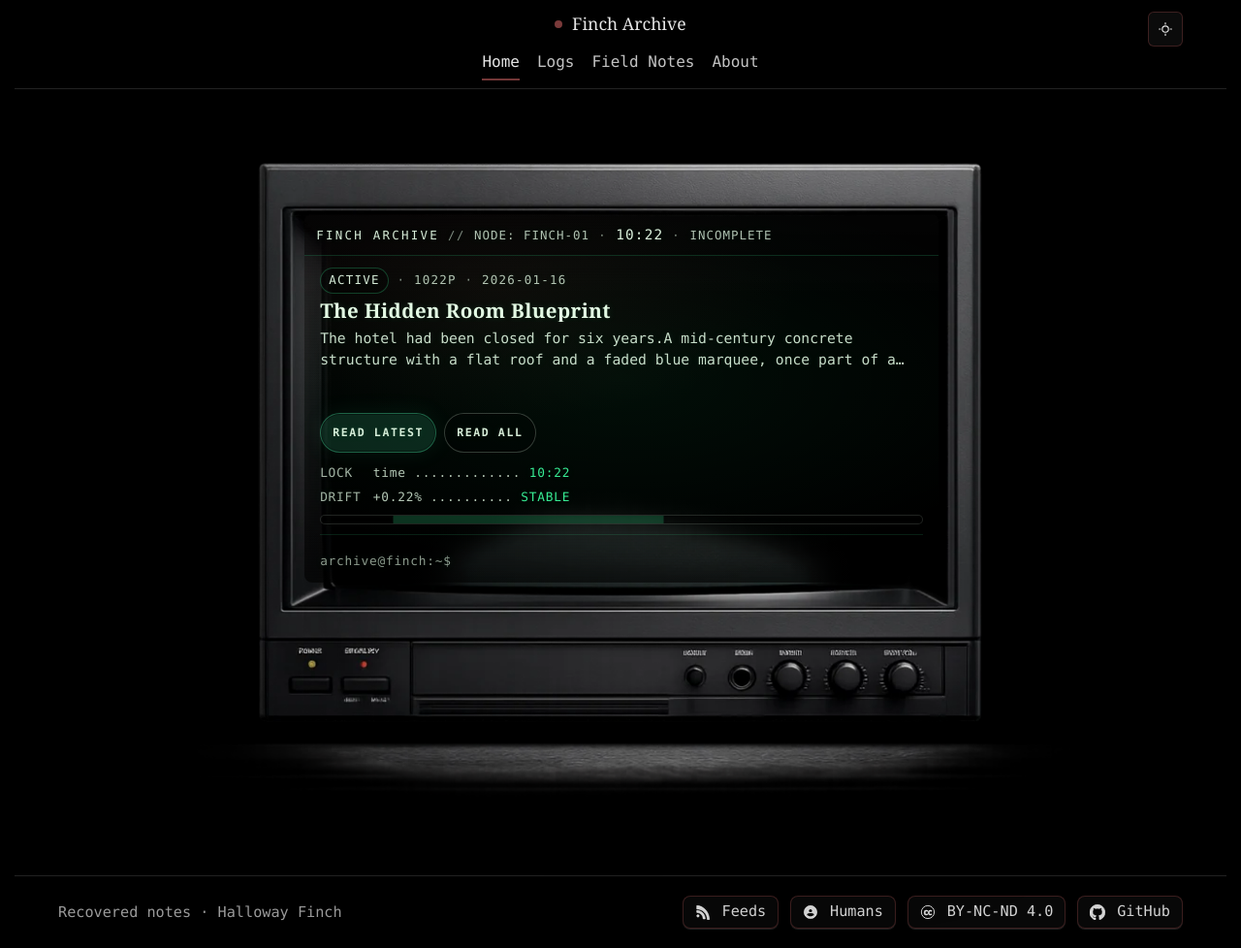
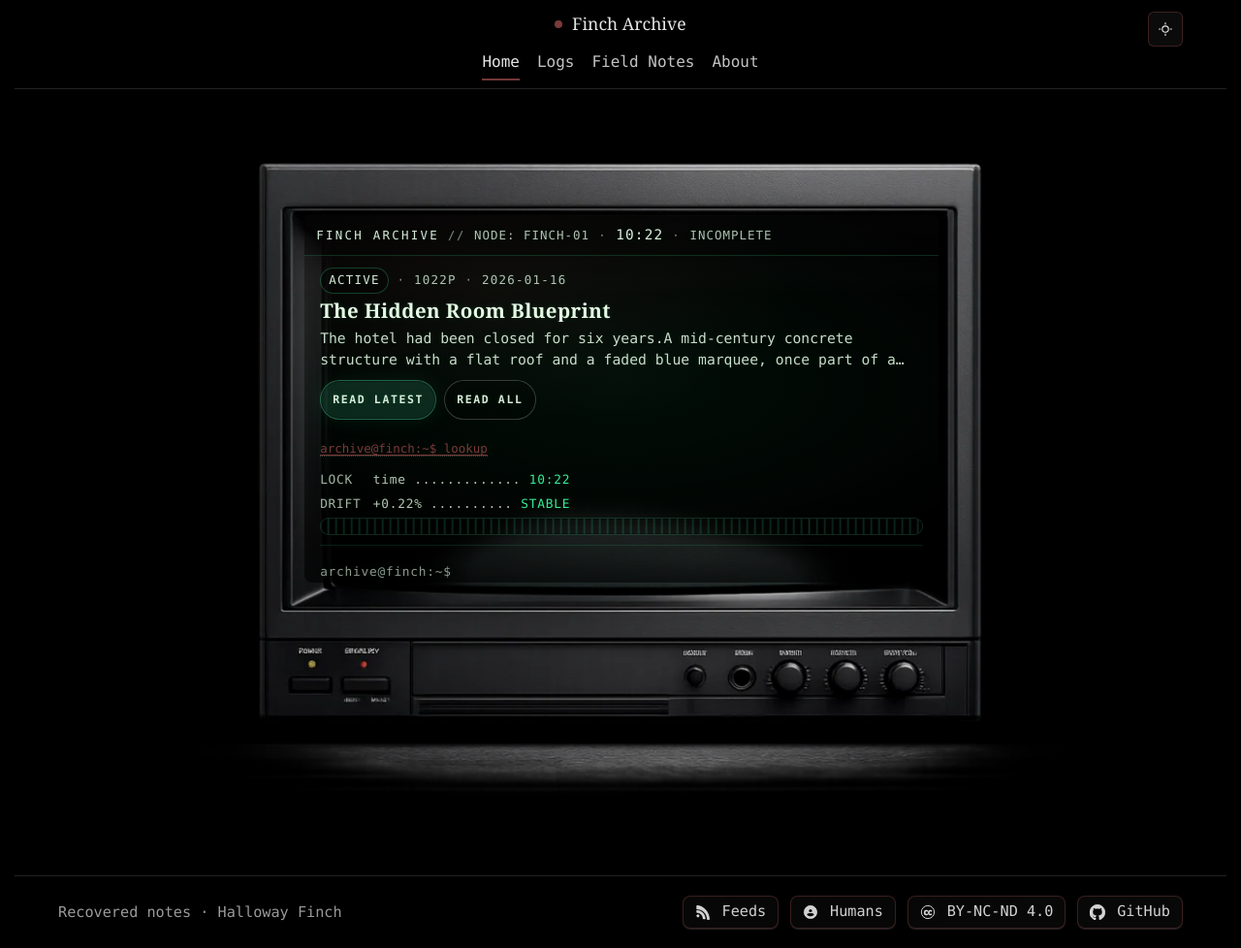
Before and after one commit to HallowayFinch/fincharchive.com, a Jekyll site: the page built from index.html, in a window 1280 px wide and 978 px high. Shown: the whole window at 97% size. Built offline with Jekyll 4.4.1, drawn with Linux system fonts in a browser that asks for light colours.

Commit message:
Refactor HTML comments and structure for clarity

```diff
--- a/index.html
+++ b/index.html
@@ -61,21 +61,34 @@ description: "Recovered notes from incomplete transmissions: the latest logs fro
               </p>
             </section>
 
-            <!-- Two actions only (always visible) -->
+            <!-- Two primary actions (always visible) -->
             <nav class="finch-homeui__actions" aria-label="Primary actions">
               <a class="finch-screen__btn" href="{{ feat.url | relative_url }}">READ LATEST</a>
               <a class="finch-screen__btn finch-screen__btn--ghost" href="{{ '/logs/' | relative_url }}">READ ALL</a>
             </nav>
 
+            <!-- Command/link affordance: Transmission Lookup -->
+            <p class="finch-homeui__cmd">
+              <a href="{{ '/t/' | relative_url }}" class="finch-cmdlink">archive@finch:~$ lookup</a>
+              <span class="finch-screen__cursor" aria-hidden="true">▍</span>
+            </p>
+
           {%- else -%}
             <section class="finch-active" aria-label="Archive status">
-              <h1 class="finch-active__title"><a href="{{ '/logs/' | relative_url }}">No transmissions available</a></h1>
+              <h1 class="finch-active__title">
+                <a href="{{ '/logs/' | relative_url }}">No transmissions available</a>
+              </h1>
               <p class="finch-active__excerpt">The archive index is available.</p>
             </section>
 
             <nav class="finch-homeui__actions" aria-label="Primary actions">
               <a class="finch-screen__btn" href="{{ '/logs/' | relative_url }}">READ ALL</a>
             </nav>
+
+            <p class="finch-homeui__cmd">
+              <a href="{{ '/t/' | relative_url }}" class="finch-cmdlink">archive@finch:~$ lookup</a>
+              <span class="finch-screen__cursor" aria-hidden="true">▍</span>
+            </p>
           {%- endif -%}
 
           <!-- Activity (secondary flavor) -->
@@ -83,11 +96,11 @@ description: "Recovered notes from incomplete transmissions: the latest logs fro
             <p class="finch-activity__line"><span class="finch-activity__k">LOCK</span> time ............. <span class="finch-activity__ok">10:22</span></p>
             <p class="finch-activity__line"><span class="finch-activity__k">DRIFT</span> +0.22% .......... <span class="finch-activity__ok">STABLE</span></p>
 
-            <div class="finch-wave" aria-hidden="true">
-              <span class="finch-wave__bar"></span>
-            </div>
+            <!-- Swap wave for equalizer bar graph -->
+            <div class="finch-graph finch-graph--eq" aria-hidden="true"></div>
           </section>
 
+          <!-- Optional: keep the prompt (you can remove if you want) -->
           <p class="finch-homeui__prompt" aria-hidden="true">
             archive@finch:~$ <span class="finch-screen__cursor">▍</span>
           </p>
```
